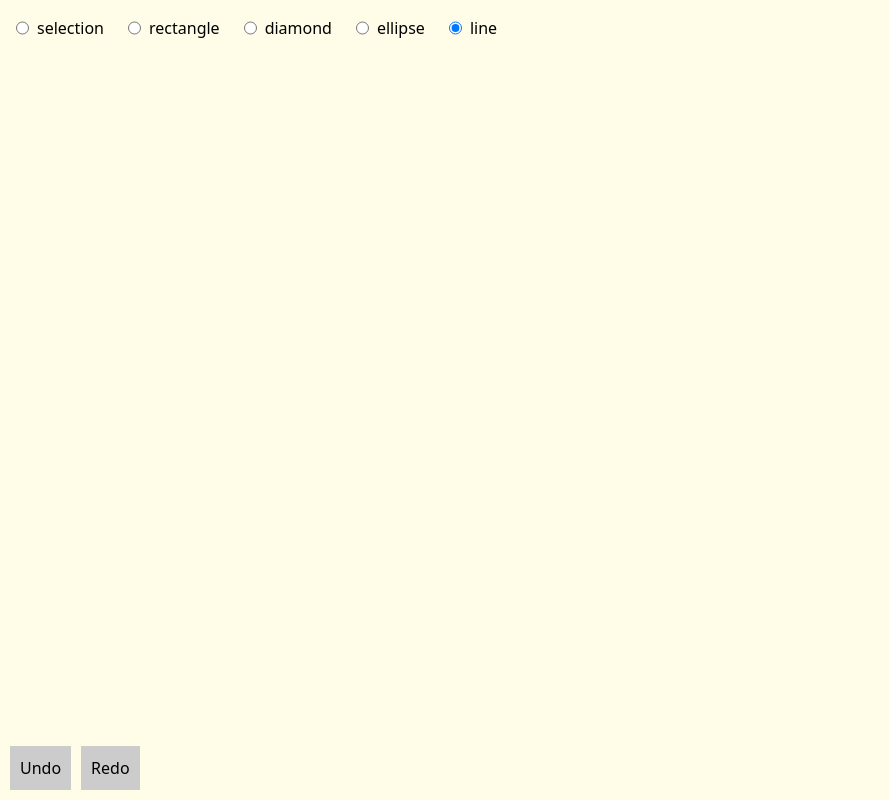
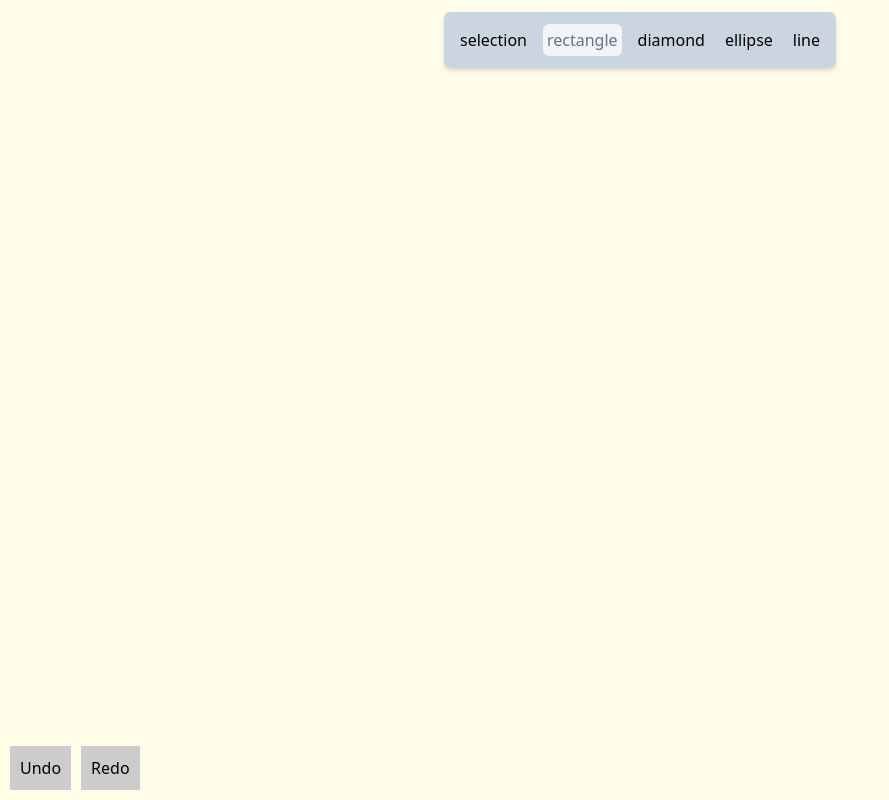
Before and after one commit to mmendesas/whiteboard, a React (Vite) app: page / in a window 1280 px wide. Shown: the whole page, without its empty margins (0-889 px from the left). Built offline with nearby package versions, Linux system fonts and the light colour scheme.

Commit message:
feat: adding toolbar component

```diff
--- a/src/App.tsx
+++ b/src/App.tsx
@@ -14,6 +14,7 @@ import { resizeCoordinates } from './elements/resizeCoordinates';
 import { showResizingBounds } from './elements/bounds';
 import { renderScene } from './elements/renderScene';
 import { useHistory } from './hooks/useHistory';
+import { Toolbar } from './components/Toolbar';
 
 function App() {
   const { width: canvasWidth, height: canvasHeight } = useWindowResize();
@@ -152,19 +153,7 @@ function App() {
 
   return (
     <>
-      <div className="fixed z-10 flex gap-6 p-4">
-        {toolbox.map((item) => (
-          <div key={item.name} className="flex gap-2">
-            <input
-              type="radio"
-              id={item.name}
-              checked={tool === item.name}
-              onChange={() => setTool(item.name)}
-            />
-            <label htmlFor={item.name}>{item.name}</label>
-          </div>
-        ))}
-      </div>
+      <Toolbar onChange={(name) => setTool(name)} />
 
       <div style={{ position: 'fixed', bottom: 0, padding: 10 }}>
         <button style={{ backgroundColor: '#ccc', padding: 10 }} onClick={undo}>
--- /dev/null
+++ b/src/components/Toolbar.tsx
@@ -0,0 +1,28 @@
+import { useState } from 'react';
+
+import { toolbox } from '../constants';
+import { ToolbarItem } from './ToolbarItem';
+
+type ToolbarProps = {
+  onChange: (name: string) => void;
+};
+
+export const Toolbar: React.FC<ToolbarProps> = ({ onChange }) => {
+  const [tool, setTool] = useState('rectangle');
+
+  return (
+    <div className="absolute top-3 left-1/2 transform -translate-x-1/2 flex gap-3 bg-slate-300 z-10 p-3 rounded-md shadow-md">
+      {toolbox.map((item) => (
+        <ToolbarItem
+          key={item.name}
+          name={item.name}
+          selected={tool === item.name}
+          onSelect={() => {
+            setTool(item.name);
+            onChange(item.name);
+          }}
+        />
+      ))}
+    </div>
+  );
+};
--- /dev/null
+++ b/src/components/ToolbarItem.tsx
@@ -0,0 +1,22 @@
+type ToolbarItemProps = {
+  name: string;
+  selected: boolean;
+  onSelect: () => void;
+};
+
+export const ToolbarItem: React.FC<ToolbarItemProps> = ({
+  name,
+  selected,
+  onSelect,
+}) => {
+  const highligth = selected ? 'bg-slate-100 text-gray-500' : '';
+
+  return (
+    <div
+      className={`hover:bg-slate-100 hover:text-gray-400 hover:cursor-pointer p-1 rounded-md ${highligth}`}
+      onClick={onSelect}
+    >
+      <span>{name}</span>
+    </div>
+  );
+};
```
